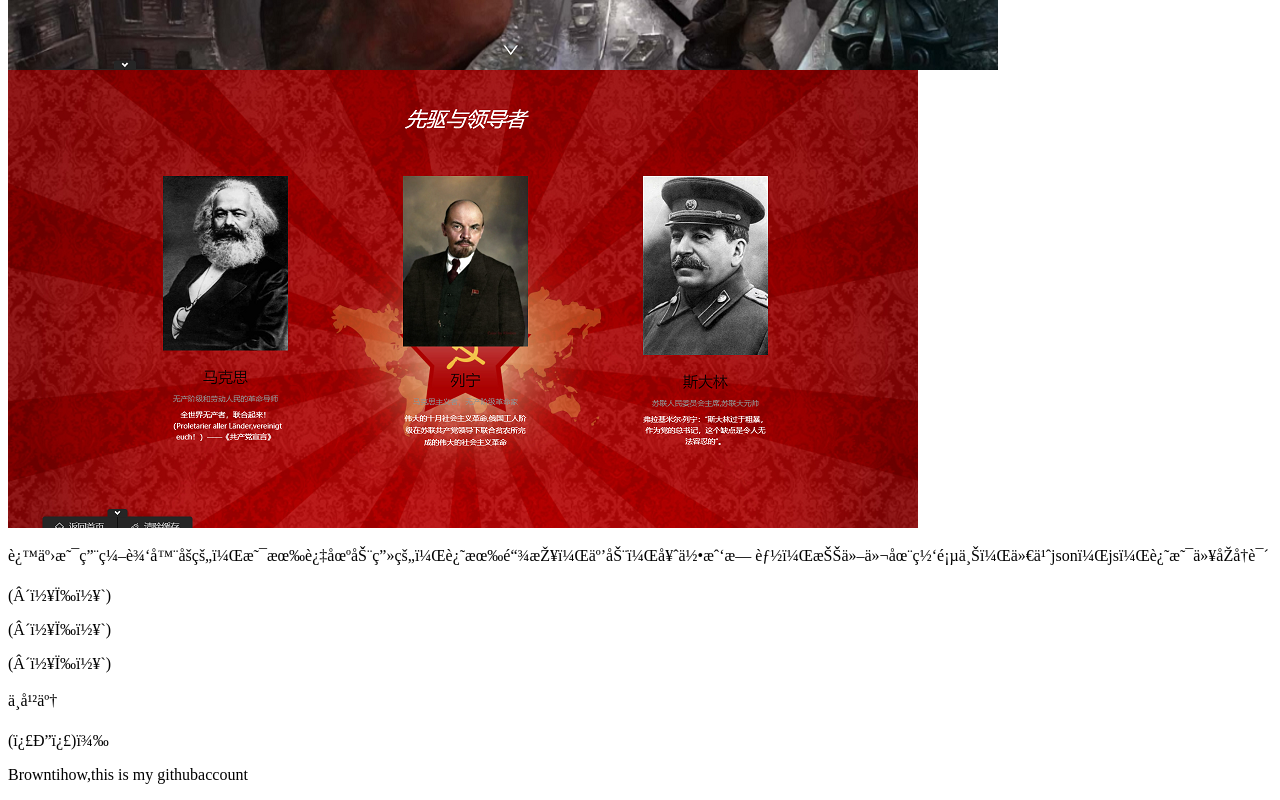
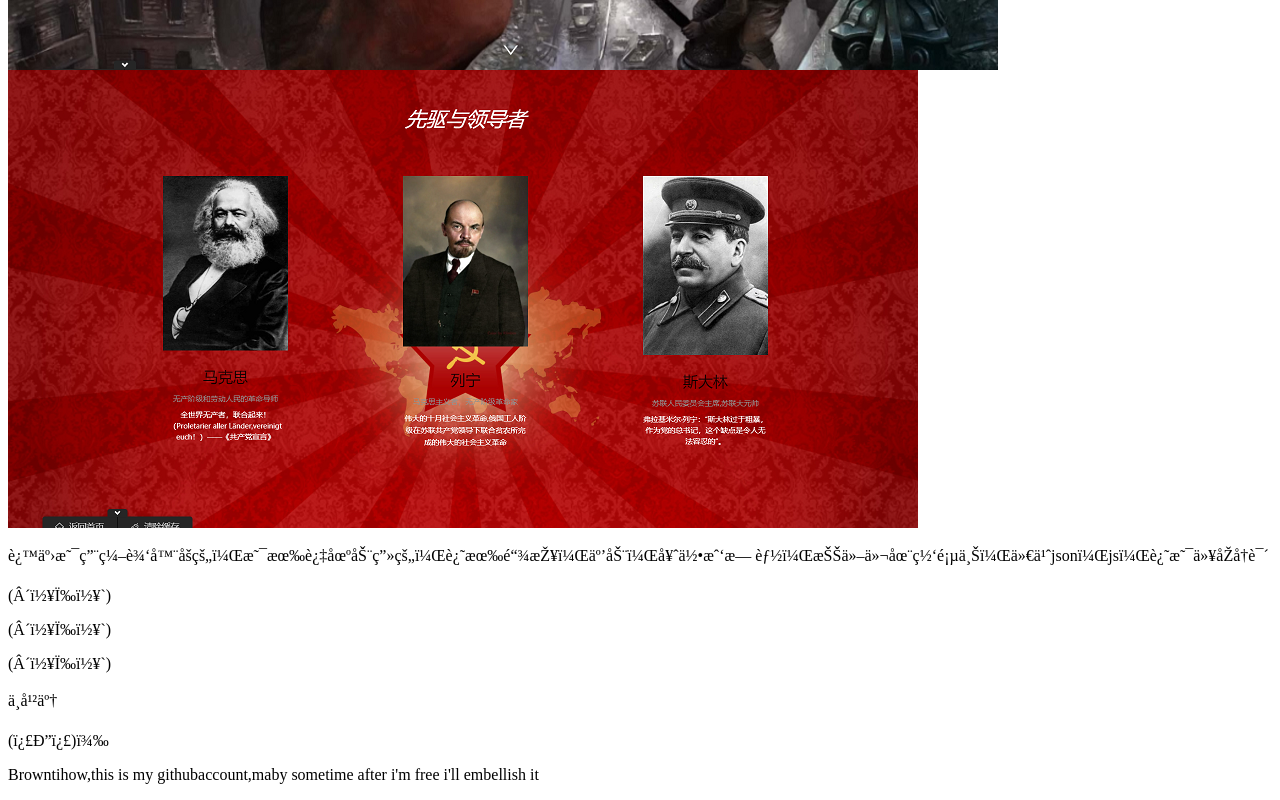
Before and after one commit to Browntihow/Browntihow.github.io, a plain HTML site: page index.html in a window 1280 px wide. Shown: the part 1219-2019 px from the top of the page. Drawn offline with Linux system fonts and the light colour scheme.

Commit message:
Update index.html

```diff
--- a/index.html
+++ b/index.html
@@ -27,6 +27,6 @@
  <p class="p"<font size='6'>(´･ω･`) </font></p>
  <p class="p">不干了</p>
  <p class="p"<font size='6'>(￣Д￣)ﾉ </font></p>
- <p class="p">Browntihow,this is my githubaccount</p>
+ <p class="p">Browntihow,this is my githubaccount,maby sometime after i'm free i'll embellish it</p>
 </body>
 <html>
```
